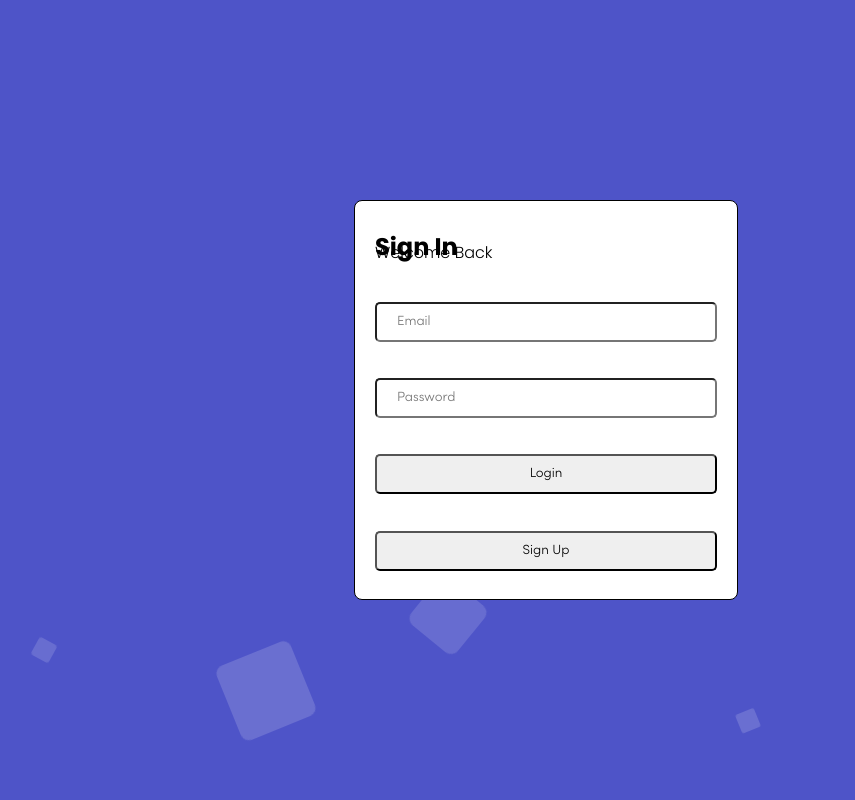
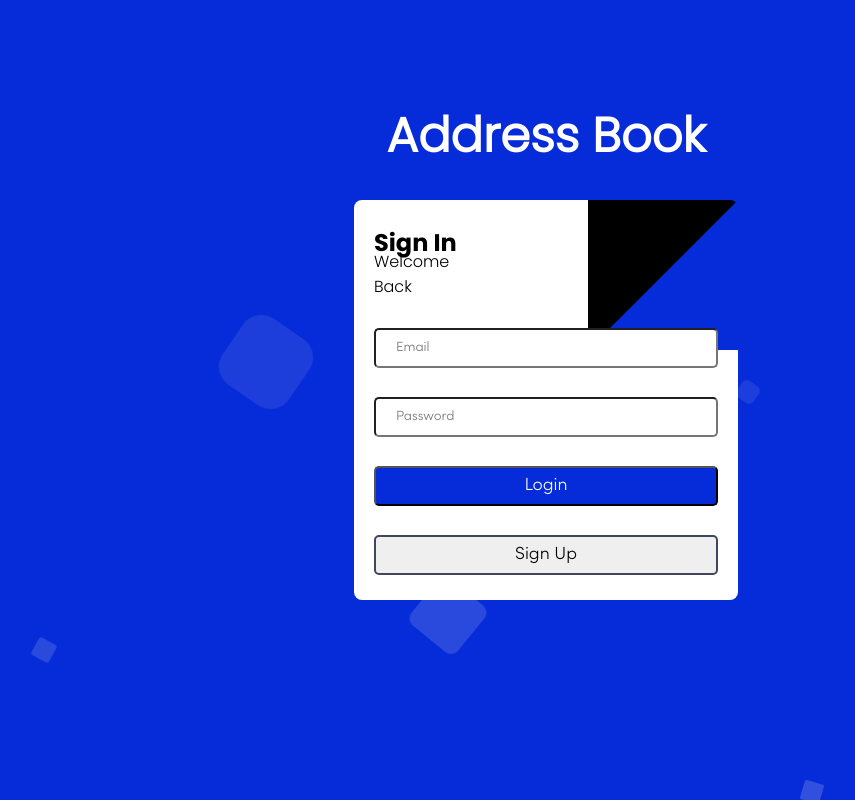
Before and after one commit to Ali-Olliek/Address-book, a React (Create React App) app in the folder react-front-end/: page / in a window 1280 px wide. Shown: the whole page, without its empty margins (94-949 px from the left). Built offline with nearby package versions, Linux system fonts and the light colour scheme.

Commit message:
Adjusted Styling of Login and Sign Up

```diff
--- a/react-front-end/src/pages/Login.js
+++ b/react-front-end/src/pages/Login.js
@@ -17,7 +17,6 @@ export default function Login() {
   // Redirection Function
   const goToSignUp = (e) => {
     e.preventDefault();
-    console.log("Hello");
     window.location.href = "/SignUp";
   };
 
@@ -65,9 +64,9 @@ export default function Login() {
 
 
   return (
-    <>
-      <div className="Page logIn">
-    <Circles />
+    <div className="Page logIn">
+      <h1 className="title">Address Book</h1>
+      <Circles />
         <form className="Form Auth logInPage">
           <h2>Sign In</h2>
           <p>Welcome Back</p>
@@ -102,11 +101,10 @@ export default function Login() {
           <button className="btn Primary" onClick={handleSubmit} type="submit">
             Login
           </button>
-          <button className="btn secondary" onClick={goToSignUp}>
+          <button className="btn Secondary" onClick={goToSignUp}>
             Sign Up
           </button>
         </form>
       </div>
-    </>
   );
 }
--- a/react-front-end/src/pages/Signup.js
+++ b/react-front-end/src/pages/Signup.js
@@ -54,6 +54,7 @@ export default function SignUp() {
 
   return (
     <div className="Page signUp area">
+      <h1 className="title">Address Book</h1>
       <Circles />
       <form className="Form Auth signUpPage">
         <h2>Sign Up</h2>
@@ -92,7 +93,7 @@ export default function SignUp() {
         {submitted && !values.Password ? (
           <span>Please enter an Password</span>
         ) : null}
-        <button onClick={handleSubmit} type="submit">
+        <button className="Primary" onClick={handleSubmit} type="submit">
           Sign Up
         </button>
       </form>
--- a/react-front-end/src/styles/auth/auth.css
+++ b/react-front-end/src/styles/auth/auth.css
@@ -33,12 +33,15 @@
     display: flex;
     flex-direction: column;
     justify-content: space-around;
-    border: 1px solid black;
     padding: 10px 20px;
     height: 50vh;
     width: 30vw;
     border-radius: 8px;
+    background: url(../../assets/images/patternpad\ \(3\).png);
     background-color: white;
+    background-position:top right;
+    background-size: 150px 150px;
+    background-repeat: no-repeat;
 }
 
 .Form > h2 {
@@ -47,7 +50,8 @@
 
 .Form > p {
     font-family: Poppins;
-    margin-top: -60px;
+    margin-top: -40px;
+    width: min-content;
 }
 
 .Form > input {
@@ -63,4 +67,23 @@
     height: 40px;
     border-radius: 5px;
     font-family: Sofia Pro;
+    font-size: 1.1rem;
 }
+
+.Primary {
+    background-color: #062BD8;
+    color: white;
+}
+
+.Secondary {
+    border: 2px solid #41465e;
+}
+
+.title {
+    position: absolute;
+    top: 100px;
+    z-index: 100;
+    color: white;
+    font-family: Poppins;
+    font-size: 3rem
+}
--- a/react-front-end/src/styles/auth/backgroundAnimation.css
+++ b/react-front-end/src/styles/auth/backgroundAnimation.css
@@ -6,8 +6,8 @@ body {
 
 .area {
     z-index: 0;
-    background: #4e54c8;
-    background: -webkit-linear-gradient(to left, #8f94fb, #4e54c8);
+    background: #062BD8;
+    background: -webkit-linear-gradient(to left, #062BD8, #062BD8);
     width: 100%;
     height: 100vh;
 }
@@ -29,7 +29,7 @@ body {
     width: 20px;
     height: 20px;
     background: rgba(255, 255, 255, 0.2);
-    animation: animate 25s linear infinite;
+    animation: animate 10s linear infinite;
     bottom: -150px;
 
 }
```
Also changed, not shown: react-front-end/src/assets/images/patternpad (3).png (added).
